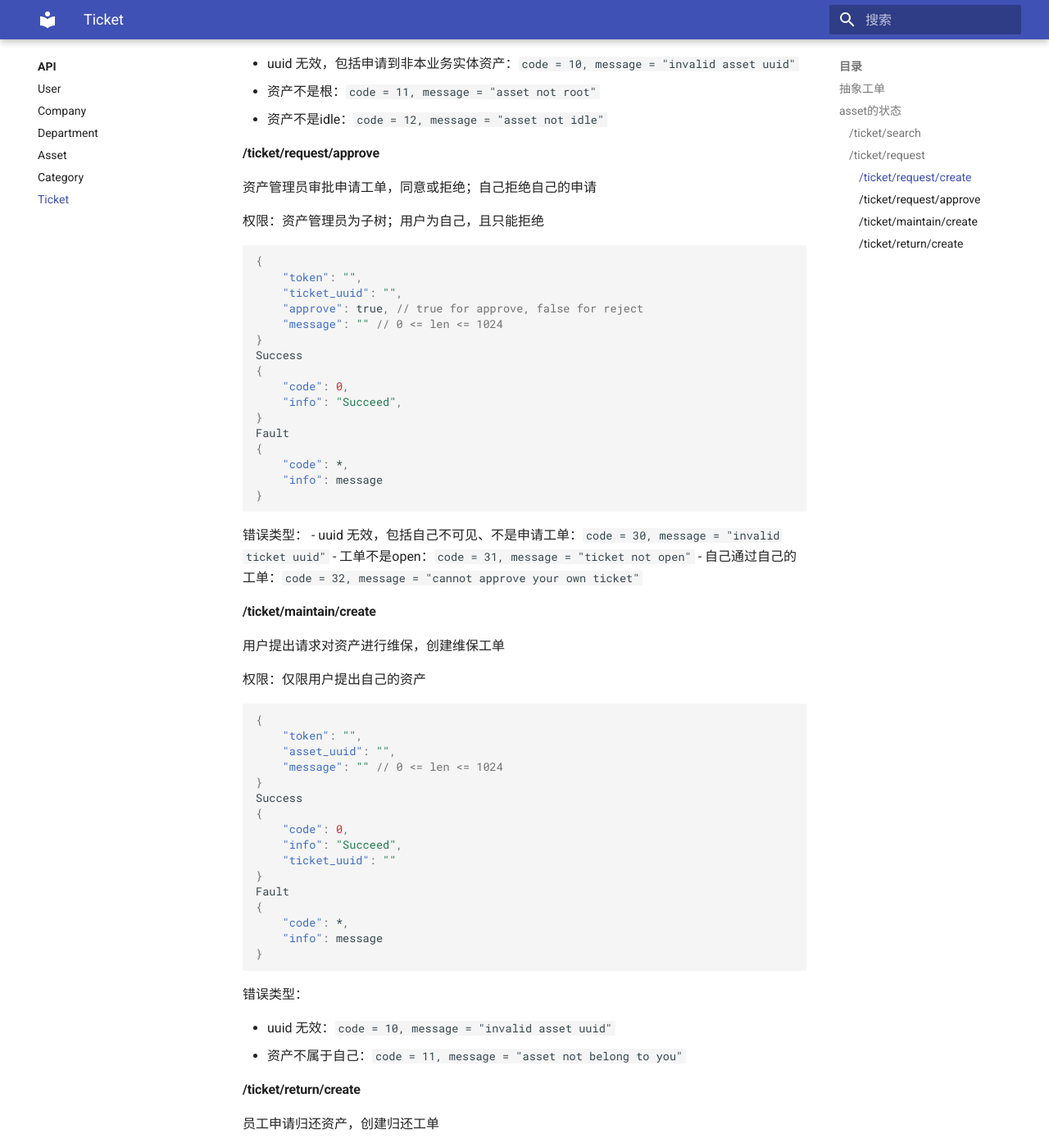
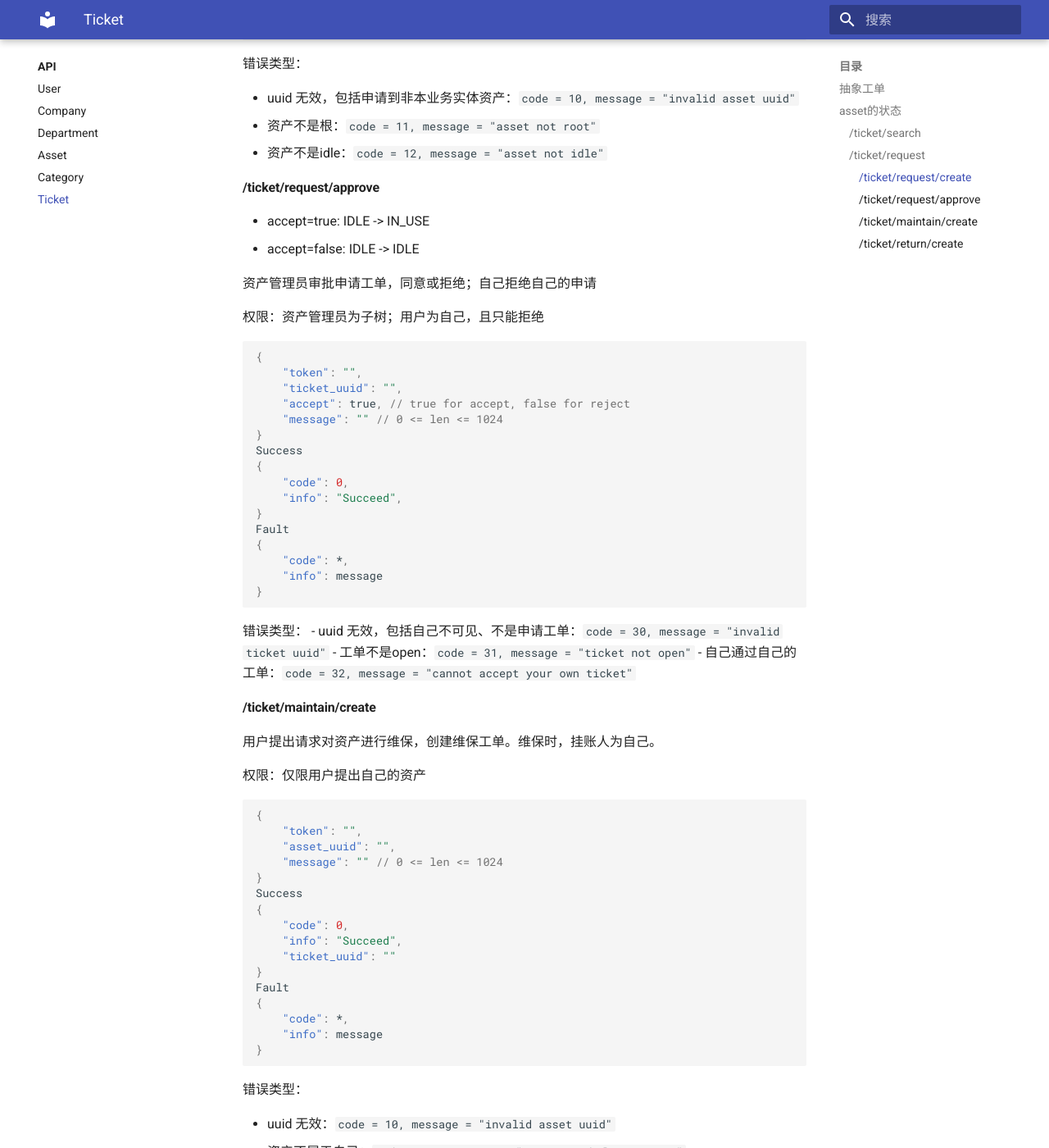
Before and after one commit to kuritas/asseta-docs, an MkDocs documentation site: the page built from docs/API/ticket.md, in a window 1280 px wide and 1400 px high, scrolled down 2322 px. Shown: the whole window at 82% size. Built offline with MkDocs 1.6.1 and Material for MkDocs 9.7.7, drawn with Linux system fonts in a browser that asks for light colours; some of the changed text lies outside the part shown.

Commit message:
fix: a few on ticket

```diff
--- a/docs/API/ticket.md
+++ b/docs/API/ticket.md
@@ -85,7 +85,9 @@
 
 #### /ticket/request/create
 
-员工申请资产，创建申请工单
+- IDLE -> IDLE
+
+员工申请资产，创建申请工单。会把平行的其他申请工单都拒绝掉。
 
 权限：仅限员工申请当前业务实体的根资产
 
@@ -116,6 +118,9 @@
 
 #### /ticket/request/approve
 
+- accept=true: IDLE -> IN_USE
+- accept=false: IDLE -> IDLE
+
 资产管理员审批申请工单，同意或拒绝；自己拒绝自己的申请
 
 权限：资产管理员为子树；用户为自己，且只能拒绝
@@ -124,7 +129,7 @@
 {
     "token": "",
     "ticket_uuid": "",
-    "approve": true, // true for approve, false for reject
+    "accept": true, // true for accept, false for reject
     "message": "" // 0 <= len <= 1024
 }
 Success
@@ -142,11 +147,11 @@
 错误类型：
 - uuid 无效，包括自己不可见、不是申请工单：`code = 30, message = "invalid ticket uuid"`
 - 工单不是open：`code = 31, message = "ticket not open"`
-- 自己通过自己的工单：`code = 32, message = "cannot approve your own ticket"`
+- 自己通过自己的工单：`code = 32, message = "cannot accept your own ticket"`
 
 #### /ticket/maintain/create
 
-用户提出请求对资产进行维保，创建维保工单
+用户提出请求对资产进行维保，创建维保工单。维保时，挂账人为自己。
 
 权限：仅限用户提出自己的资产
 
```
